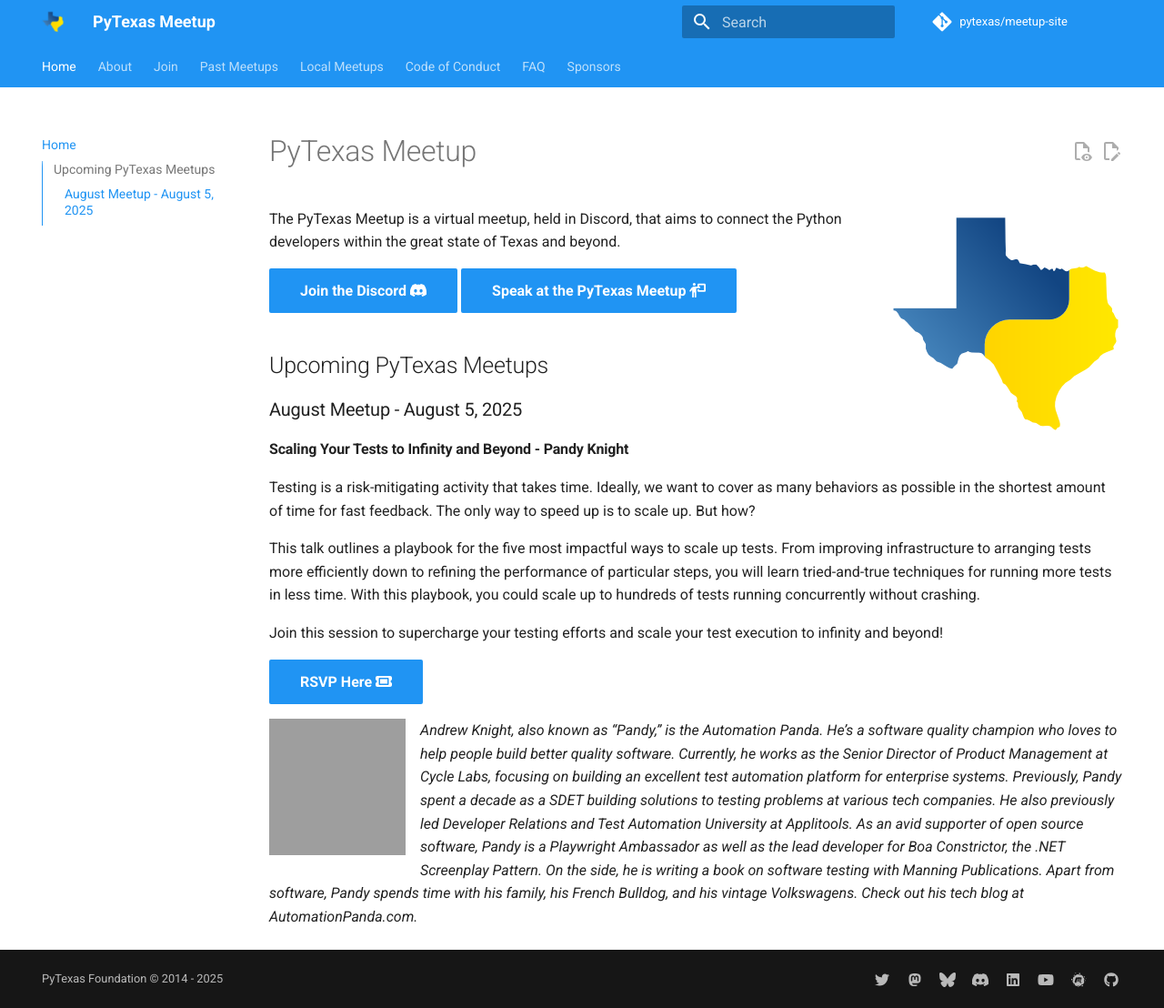
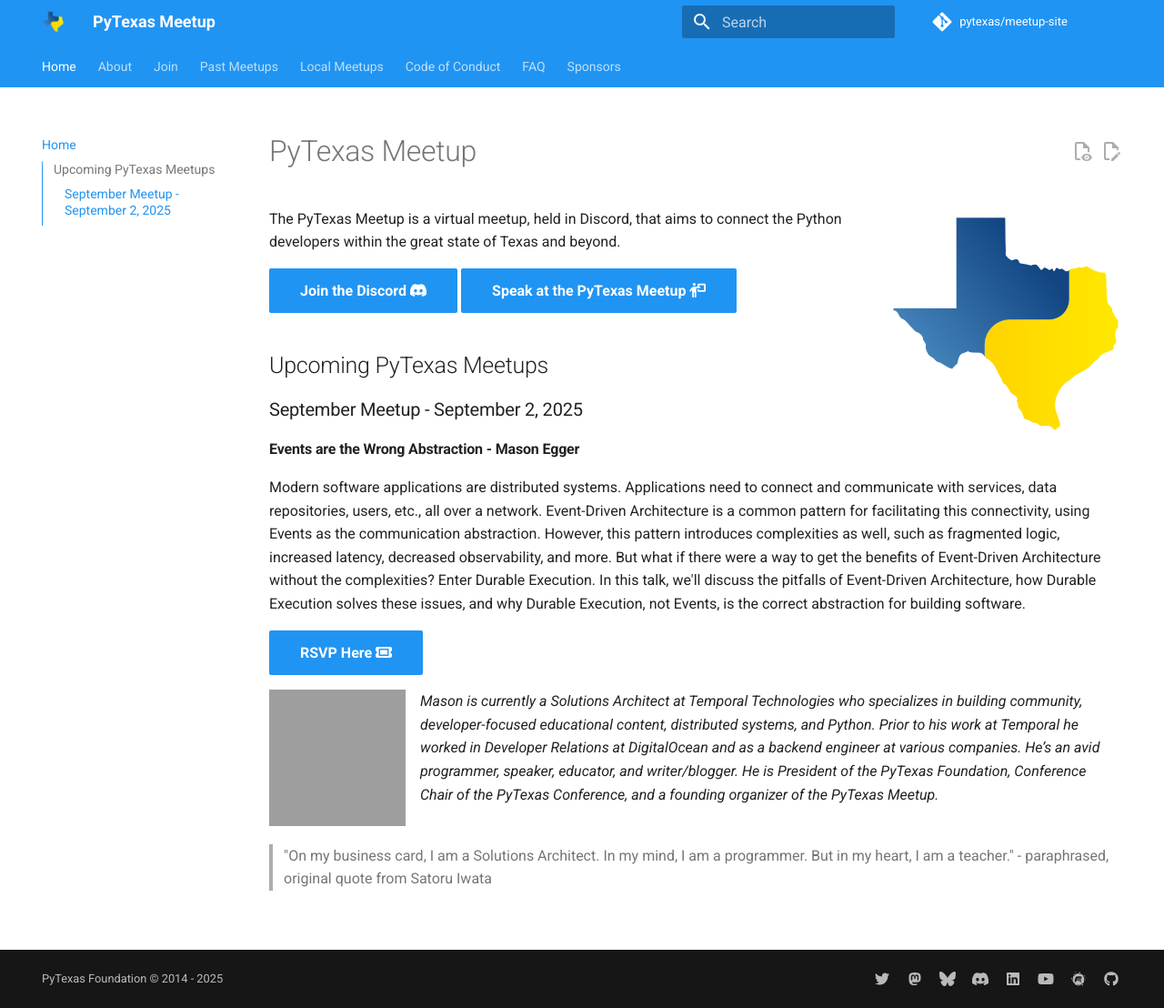
Before and after one commit to pytexas/meetup, an MkDocs documentation site: the page built from docs/index.md, in a window 1280 px wide and 1108 px high. Shown: the whole window at 91% size. Built offline with MkDocs 1.6.1 and Material for MkDocs 9.7.7, drawn with Linux system fonts in a browser that asks for light colours; comment, search, counter and statistics services are not loaded; grey boxes are pictures that could not be loaded.

Commit message:
September meetup

```diff
--- a/docs/index.md
+++ b/docs/index.md
@@ -17,22 +17,24 @@
 
 ## Upcoming PyTexas Meetups
 
-### August Meetup - August 5, 2025
+### September Meetup - September 2, 2025
 
-#### Scaling Your Tests to Infinity and Beyond - Pandy Knight
+#### Events are the Wrong Abstraction - Mason Egger
 
-Testing is a risk-mitigating activity that takes time.
-Ideally, we want to cover as many behaviors as possible in the shortest amount of time for fast feedback.
-The only way to speed up is to scale up. But how?
+Modern software applications are distributed systems.
+Applications need to connect and communicate with services, data repositories, users, etc., all over a network.
+Event-Driven Architecture is a common pattern for facilitating this connectivity, using Events as the communication abstraction.
+However, this pattern introduces complexities as well, such as fragmented logic, increased latency, decreased observability, and more.
+But what if there were a way to get the benefits of Event-Driven Architecture without the complexities? Enter Durable Execution.
+In this talk, we'll discuss the pitfalls of Event-Driven Architecture, how Durable Execution solves these issues, and why Durable Execution, not Events, is the correct abstraction for building software.
 
-This talk outlines a playbook for the five most impactful ways to scale up tests.
-From improving infrastructure to arranging tests more efficiently down to refining the performance of particular steps, you will learn tried-and-true techniques for running more tests in less time.
-With this playbook, you could scale up to hundreds of tests running concurrently without crashing.
+[RSVP Here :fontawesome-solid-ticket:](#){ .md-button .md-button--primary }
 
-Join this session to supercharge your testing efforts and scale your test execution to infinity and beyond!
+![Mason Egger Headshot](https://github.com/masonegger.png){: style="height:150px;width:150px" align=left}
 
-[RSVP Here :fontawesome-solid-ticket:](https://discord.com/events/1012382914035597372/1397593063110742098){ .md-button .md-button--primary}
+*Mason is currently a Solutions Architect at Temporal Technologies who specializes in building community, developer-focused educational content, distributed systems, and Python. Prior to his work at Temporal he worked in Developer Relations at DigitalOcean and as a backend engineer at various companies. He’s an avid programmer, speaker, educator, and writer/blogger. He is President of the PyTexas Foundation, Conference Chair of the PyTexas Conference, and a founding organizer of the PyTexas Meetup.*
+<br>
+<br>
 
-![Pandy Knight Headshot](https://github.com/automationpanda.png){: style="height:150px;width:150px" align=left}
 
-*Andrew Knight, also known as “Pandy,” is the Automation Panda. He’s a software quality champion who loves to help people build better quality software. Currently, he works as the Senior Director of Product Management at Cycle Labs, focusing on building an excellent test automation platform for enterprise systems. Previously, Pandy spent a decade as a SDET building solutions to testing problems at various tech companies. He also previously led Developer Relations and Test Automation University at Applitools. As an avid supporter of open source software, Pandy is a Playwright Ambassador as well as the lead developer for Boa Constrictor, the .NET Screenplay Pattern. On the side, he is writing a book on software testing with Manning Publications. Apart from software, Pandy spends time with his family, his French Bulldog, and his vintage Volkswagens. Check out his tech blog at AutomationPanda.com.*
+> "On my business card, I am a Solutions Architect. In my mind, I am a programmer. But in my heart, I am a teacher." - paraphrased, original quote from Satoru Iwata
```
Also changed, not shown: docs/past_meetups/posts/2025-08-05.md (added, +30 -0 lines).
